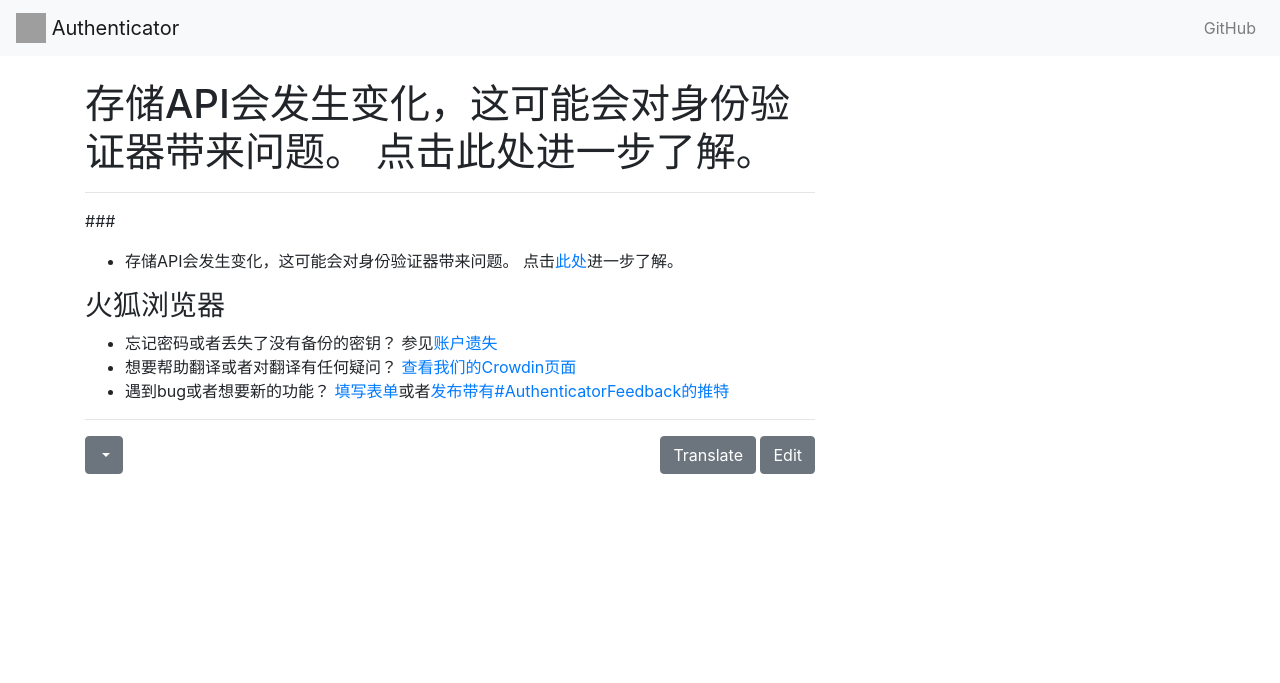
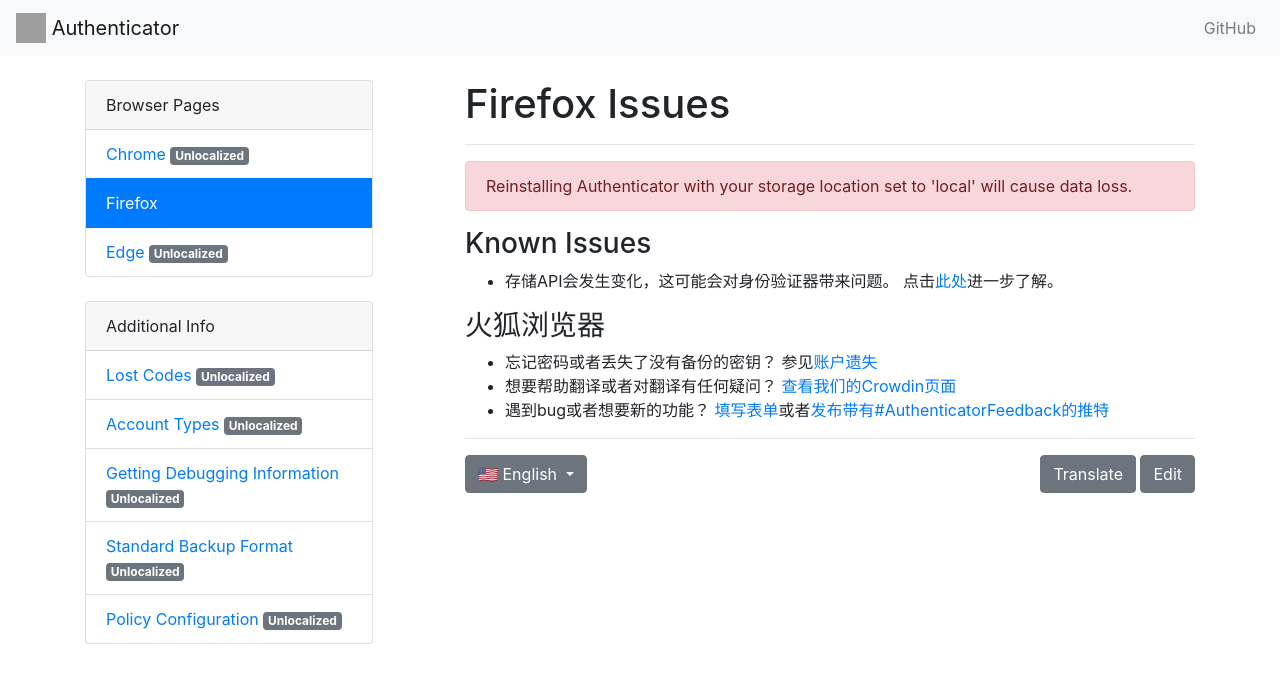
Before and after one commit to Authenticator-Extension/authenticator.cc, a Jekyll site: the page built from docs/zh_CN/firefox-issues.md, in a window 1280 px wide. Shown: the top 683 px of the page. Built offline with Jekyll 4.4.1, drawn with Linux system fonts in a browser that asks for light colours; our own code applies the rules of GitHub Pages for plain Markdown files; grey boxes are pictures that could not be loaded.

```diff
--- a/docs/zh_CN/firefox-issues.md
+++ b/docs/zh_CN/firefox-issues.md
@@ -1,10 +1,12 @@
 ---
-title:
-stub:
-lang:
-ver:
+title: Firefox Issues
+stub: firefox-issues
+lang: en
+ver: 2
 ---
-###
+{% include warning.html class="danger" message="Reinstalling Authenticator with your storage location set to 'local' will cause data loss." %}
+
+### Known Issues
 
 - 存储API会发生变化，这可能会对身份验证器带来问题。 点击[此处](https://blog.mozilla.org/addons/2018/08/03/new-backend-for-storage-local-api/)进一步了解。
 
```
